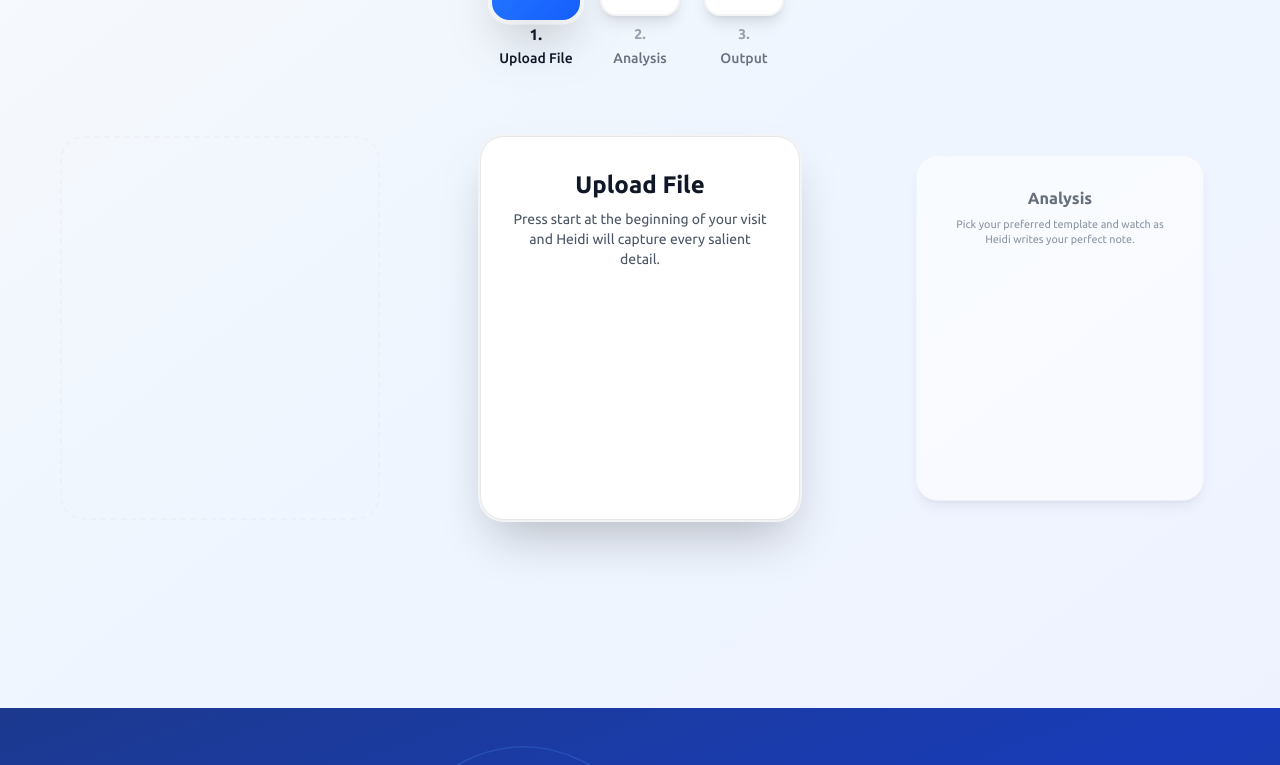
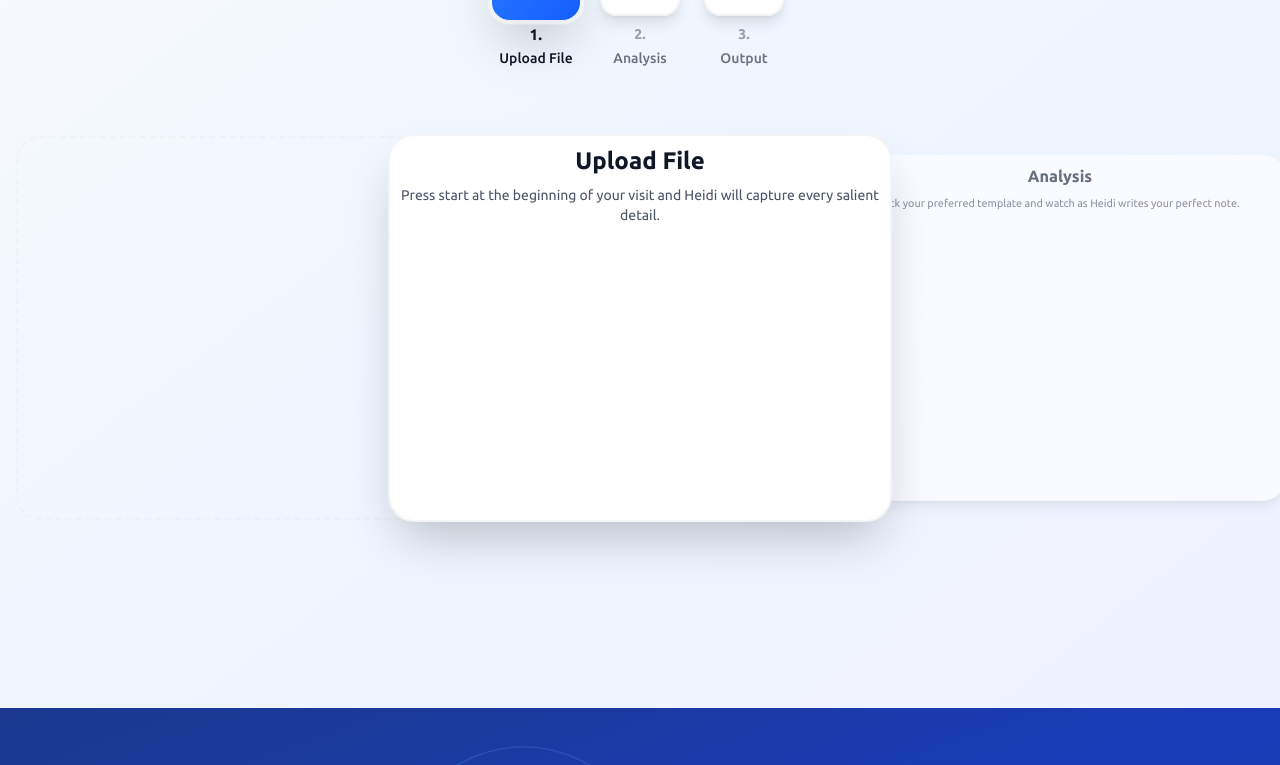
Before and after one commit to rakibulhasan933/healthzenix, a Next.js app: page / in a window 1280 px wide. Shown: the part 4180-4945 px from the top of the page. Built offline with nearby package versions, Linux system fonts and the light colour scheme.

Commit message:
resposive

```diff
--- a/src/app/page.tsx
+++ b/src/app/page.tsx
@@ -17,7 +17,7 @@
       <TransitionCarousel />
       <Restore />
       <Reclaim />
-      <div className="mx-20 my-10">
+      <div className="md:mx-10 mx-4 my-10">
         <TestimonialsSection />
       </div>
       <Footer />
--- a/src/components/demo-carousel.tsx
+++ b/src/components/demo-carousel.tsx
@@ -83,7 +83,7 @@
                     <div
                         className={cn(
                             "border-2 border-dashed border-gray-200 rounded-3xl flex items-center justify-center opacity-30",
-                            isMobile ? "w-72 h-80" : "w-80 h-96",
+                            isMobile ? "w-80 h-80" : "w-[500px] h-96",
                         )}
                     >
                         <span className="text-gray-400 text-sm font-medium"></span>
@@ -107,9 +107,9 @@
             >
                 <div
                     className={cn(
-                        "relative rounded-3xl p-6 md:p-8 border transition-all duration-500 bg-white",
-                        isMobile ? "w-72 h-80" : "w-80 h-96",
-                        isCenter ? "shadow-2xl border-gray-200 ring-2 ring-gray-100" : "shadow-lg border-gray-100 hover:shadow-xl",
+                        "relative rounded-3xl p-2 md:p-2 border transition-all duration-500 bg-white",
+                        isMobile ? "w-80 h-80" : "w-[500px] h-96",
+                        isCenter ? "shadow-2xl border-white ring-2 ring-gray-100" : "shadow-lg  border-white hover:shadow-xl",
                     )}
                 >
                     <div className="relative text-center space-y-2">
--- a/src/components/footer.tsx
+++ b/src/components/footer.tsx
@@ -1,4 +1,4 @@
-import { Facebook, Instagram, Twitter, Linkedin, Youtube } from "lucide-react"
+import { Facebook, Instagram, Twitter, Linkedin, Youtube, Contact2 } from "lucide-react"
 
 export function Footer() {
     return (
@@ -17,8 +17,9 @@
                                 <Facebook className="h-5 w-5" />
                                 <span className="sr-only">Facebook</span>
                             </a>
-                            <a href="#" className="text-gray-400 hover:text-gray-600 transition-colors">
-                                <Instagram className="h-5 w-5" />
+                            <a href="mailto:support@healthzenix.com" className="text-gray-400 hover:text-gray-600 transition-colors">
+                                <Contact2 className="h-5 w-5" />
+
                                 <span className="sr-only">Instagram</span>
                             </a>
                             <a href="#" className="text-gray-400 hover:text-gray-600 transition-colors">
```
